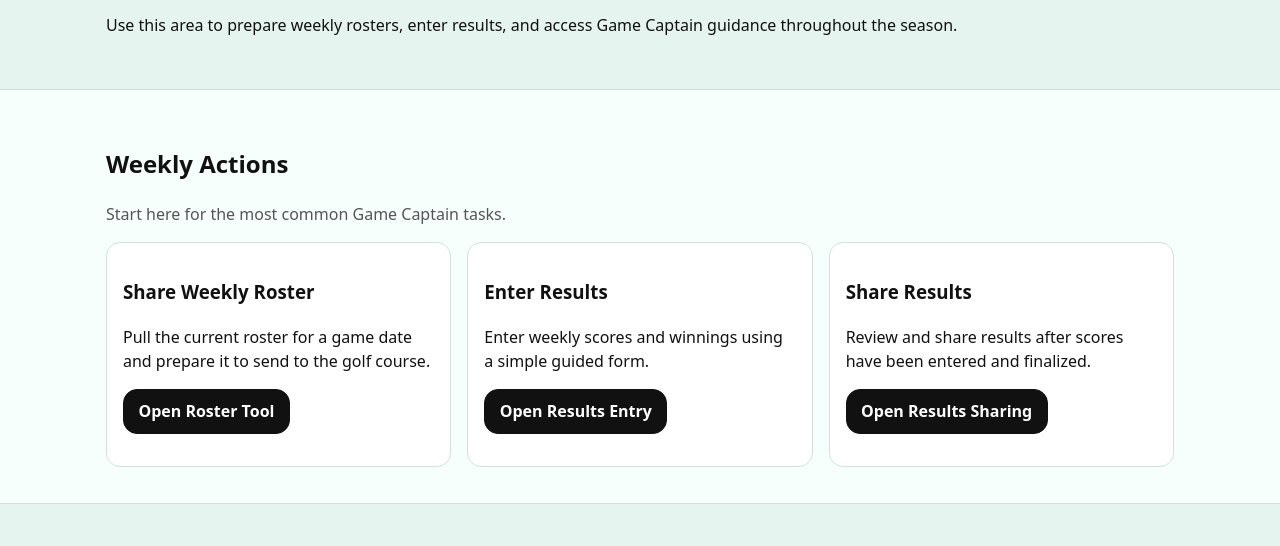
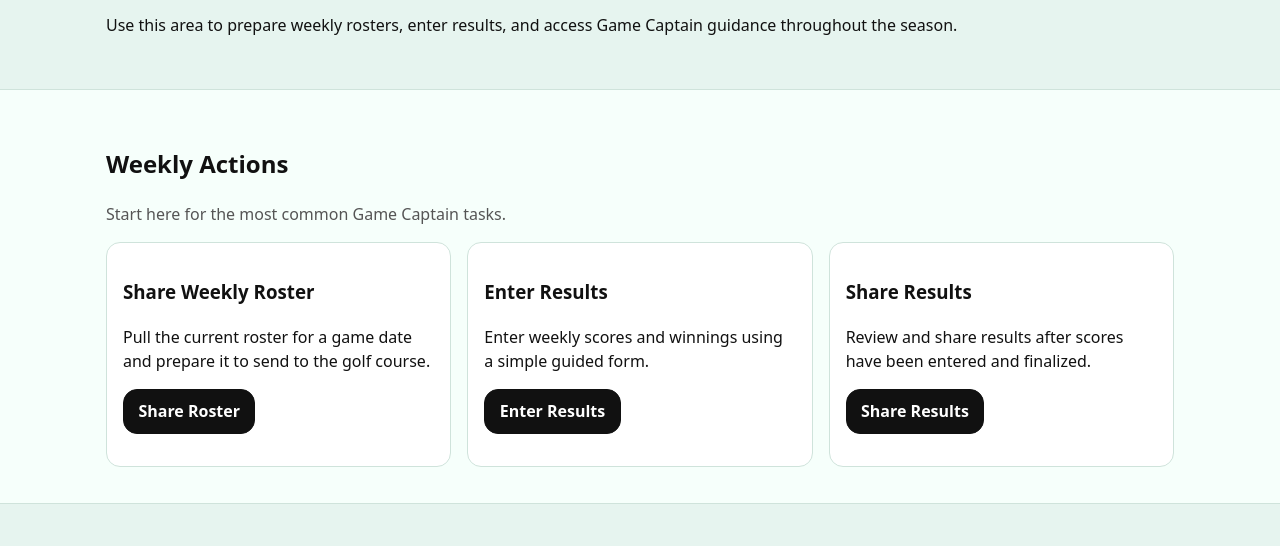
Before and after one commit to JulieR-Idylic/VetsLadiesGolfClub-captains, a plain HTML site: page index.html in a window 1280 px wide. Shown: the part 254-800 px from the top of the page. Drawn offline with Linux system fonts and the light colour scheme.

Commit message:
rename the captain buttons

```diff
--- a/index.html
+++ b/index.html
@@ -105,7 +105,7 @@
               Pull the current roster for a game date and prepare it to send to the golf course.
             </p>
             <p>
-              <a class="btn" href="roster-share.html">Open Roster Tool</a>
+              <a class="btn" href="roster-share.html">Share Roster</a>
             </p>
           </article>
 
@@ -115,7 +115,7 @@
               Enter weekly scores and winnings using a simple guided form.
             </p>
             <p>
-              <a class="btn" href="results-entry.html">Open Results Entry</a>
+              <a class="btn" href="results-entry.html">Enter Results</a>
             </p>
           </article>
 
@@ -125,7 +125,7 @@
               Review and share results after scores have been entered and finalized.
             </p>
             <p>
-              <a class="btn" href="results-share.html">Open Results Sharing</a>
+              <a class="btn" href="results-share.html">Share Results</a>
             </p>
           </article>
         </div>
```
